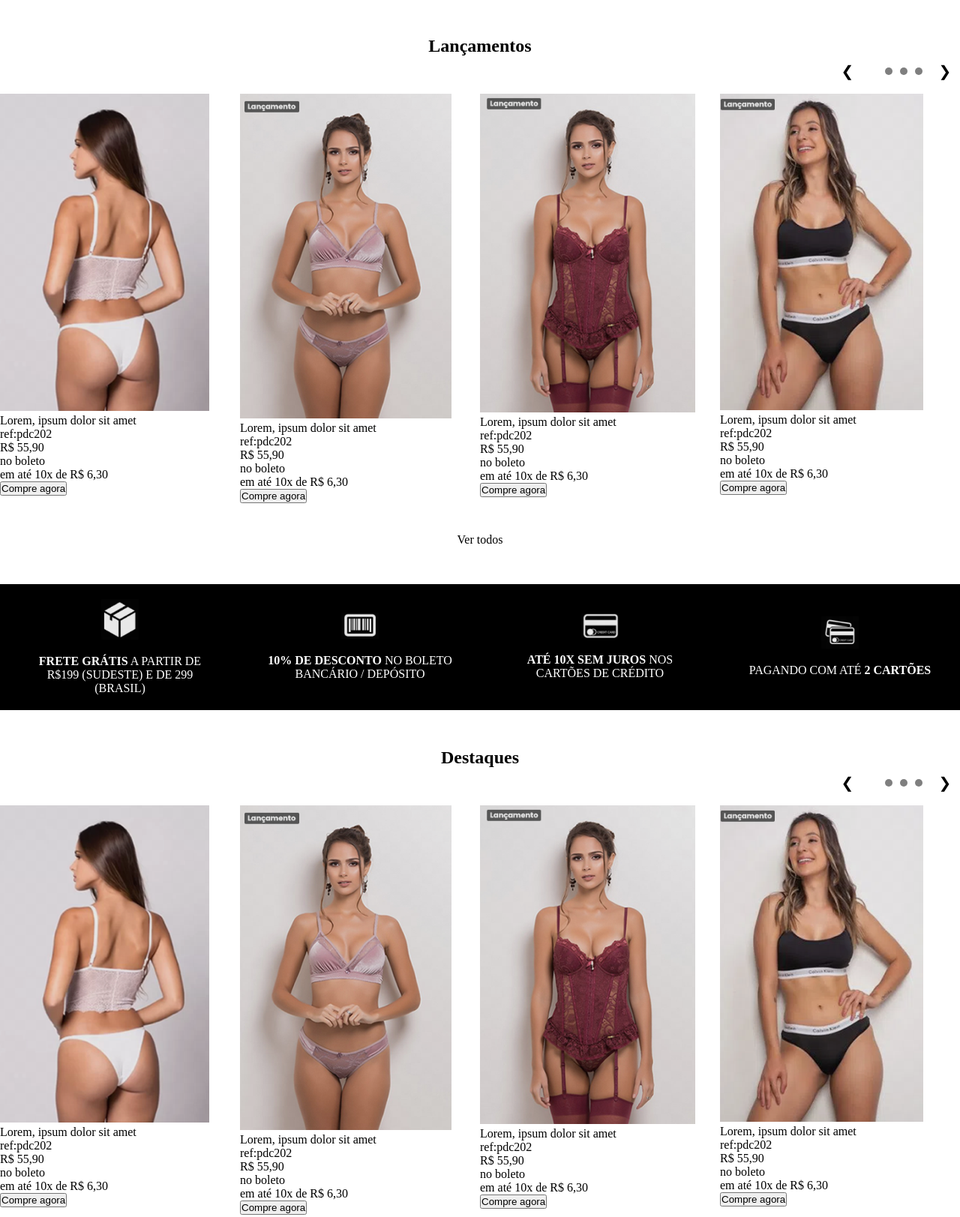
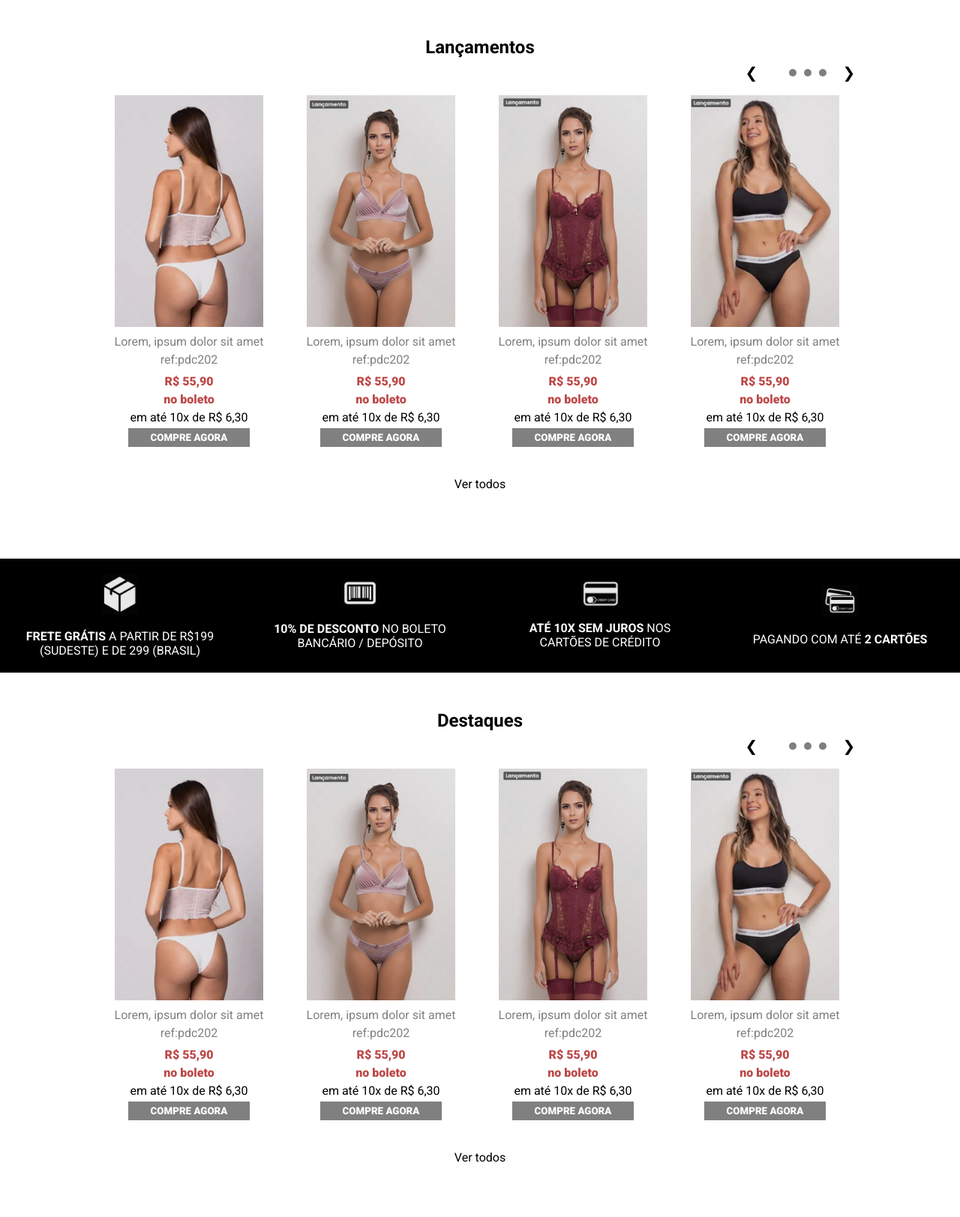
Before and after one commit to Adilson-Fernando-Neves-Ornellas/teste-desenvolvedor-front-end-Wx3-Adilson-Fernando, a plain HTML site: page index.html in a window 1280 px wide. Shown: the part 560-2183 px from the top of the page at 75% size. Drawn offline with Linux system fonts and the light colour scheme.

Commit message:
Fix: melhorias na estilização

```diff
--- a/css/index.css
+++ b/css/index.css
@@ -1,6 +1,7 @@
 *{
     margin: 0;
     padding: 0;
+    font-family: "Roboto", sans-serif;
 }
 .header_desktop{
     display: flex;
@@ -122,13 +123,17 @@
 .section_lançamentos{
     margin-top: 50px;
     margin-bottom: 50px;
+    display: flex;
+    flex-direction: column;
+    align-items: center;
+    justify-content: center;
 }
 .title_section_lançamentos{
     text-align: center;
 }
 .carousel-container-dois {
     position: relative;
-    width: 100%;
+    width: 80%;
     overflow: hidden;
 }
 
@@ -143,6 +148,11 @@
     flex: 0 0 auto;
     scroll-snap-align: start;
     width: calc(100% / 4 - 8px);
+    display: flex;
+    flex-direction: column;
+    align-items: center;
+    justify-content: center;
+    gap: 5px;
 }
 
 .carousel-controls_dois {
@@ -242,13 +252,17 @@
 .section_destaques{
     margin-top: 50px;
     margin-bottom: 50px;
+    display: flex;
+    flex-direction: column;
+    align-items: center;
+    justify-content: center;
 }
 .title_section_destaques{
     text-align: center;
 }
-.ccarousel-container-tres {
+.carousel-container-tres {
     position: relative;
-    width: 100%;
+    width: 80%;
     overflow: hidden;
 }
 
@@ -263,6 +277,11 @@
     flex: 0 0 auto;
     scroll-snap-align: start;
     width: calc(100% / 4 - 8px);
+    display: flex;
+    flex-direction: column;
+    align-items: center;
+    justify-content: center;
+    gap: 5px;
 }
 
 .carousel-controls_tres {
@@ -382,13 +401,17 @@
 .section_outlet{
     margin-top: 50px;
     margin-bottom: 50px;
+    display: flex;
+    flex-direction: column;
+    align-items: center;
+    justify-content: center;
 }
 .title_section_outlet{
     text-align: center;
 }
-.ccarousel-container-quatro {
+.carousel-container-quatro {
     position: relative;
-    width: 100%;
+    width: 80%;
     overflow: hidden;
 }
 
@@ -403,6 +426,11 @@
     flex: 0 0 auto;
     scroll-snap-align: start;
     width: calc(100% / 4 - 8px);
+    display: flex;
+    flex-direction: column;
+    align-items: center;
+    justify-content: center;
+    gap: 5px;
 }
 
 .carousel-controls_quatro {
@@ -479,6 +507,10 @@
     background-color: black;
     padding-top: 30px;
     padding-bottom: 30px;
+    display: flex;
+    flex-direction: column;
+    align-items: center;
+    justify-content: center;
 }
 .title_section_depoimentos{
     text-align: center;
@@ -487,10 +519,11 @@
 .sub_title_section_depoimentos{
     text-align: center;
     color: gray;
+    font-family: cursive;
 }
 .carousel-container-cinco {
     position: relative;
-    width: 100%;
+    width: 80%;
     overflow: hidden;
 }
 
@@ -506,7 +539,7 @@
 .carousel-item-cinco {
     flex: 0 0 auto;
     scroll-snap-align: start;
-    width: calc(92% / 3 - 8px);
+    width: calc(85% / 3 - 8px);
     background-color: #E8E8E8;
     border-radius: 8px;
     padding: 20px;
@@ -748,3 +781,36 @@
     text-align: center;
     color: gray;
 }
+.img_card_slick{
+    width: 80%;
+    height: -webkit-fill-available;
+}
+.tile_product_slick{
+    color: grey;
+}
+.referenci_product_slick{
+    color: gray;
+}
+.price_product_slick{
+    color: rgba(165, 1, 1, 0.723);
+    font-weight: 900;
+    margin-top: 5px;
+}
+.meio_pagamento_product_slick{
+    color: rgba(165, 1, 1, 0.723);
+    font-weight: 900;
+}
+.meio_pagamento_product_slick_parcelado{
+
+}
+.button_product_slick{
+    border: 0;
+    background-color: gray;
+    width: -webkit-fill-available;
+    width: 65%;
+    padding-top: 5px;
+    padding-bottom: 5px;
+    text-transform: uppercase;
+    color: white;
+    font-weight: 900;
+}
--- a/index.html
+++ b/index.html
@@ -1,10 +1,13 @@
 <!DOCTYPE html>
-<html lang="en">
+<html lang="pt-br">
 <head>
     <meta charset="UTF-8">
     <meta name="viewport" content="width=device-width, initial-scale=1.0">
     <link rel="stylesheet" href="./css/index.css">
     <title>Pagina inicial - Adilson Fernando </title>
+    <link rel="preconnect" href="https://fonts.googleapis.com">
+    <link rel="preconnect" href="https://fonts.gstatic.com" crossorigin>
+    <link href="https://fonts.googleapis.com/css2?family=Roboto:ital,wght@0,100;0,300;0,400;0,500;0,700;0,900;1,100;1,300;1,400;1,500;1,700;1,900&display=swap" rel="stylesheet">
 </head>
 <body>
     <!-- header Desktop -->
```
